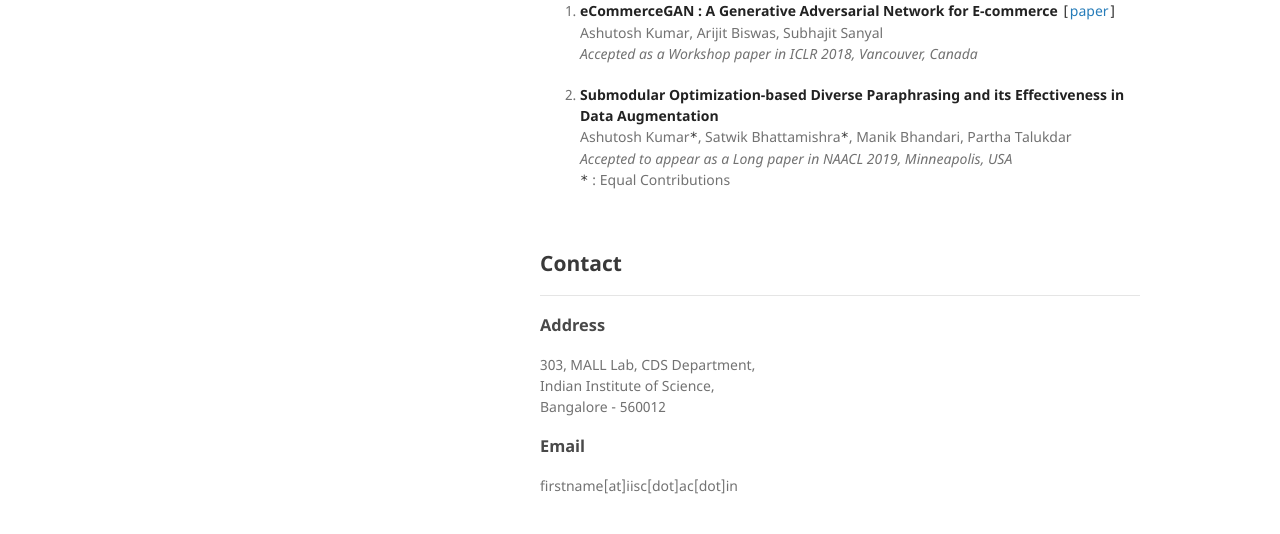
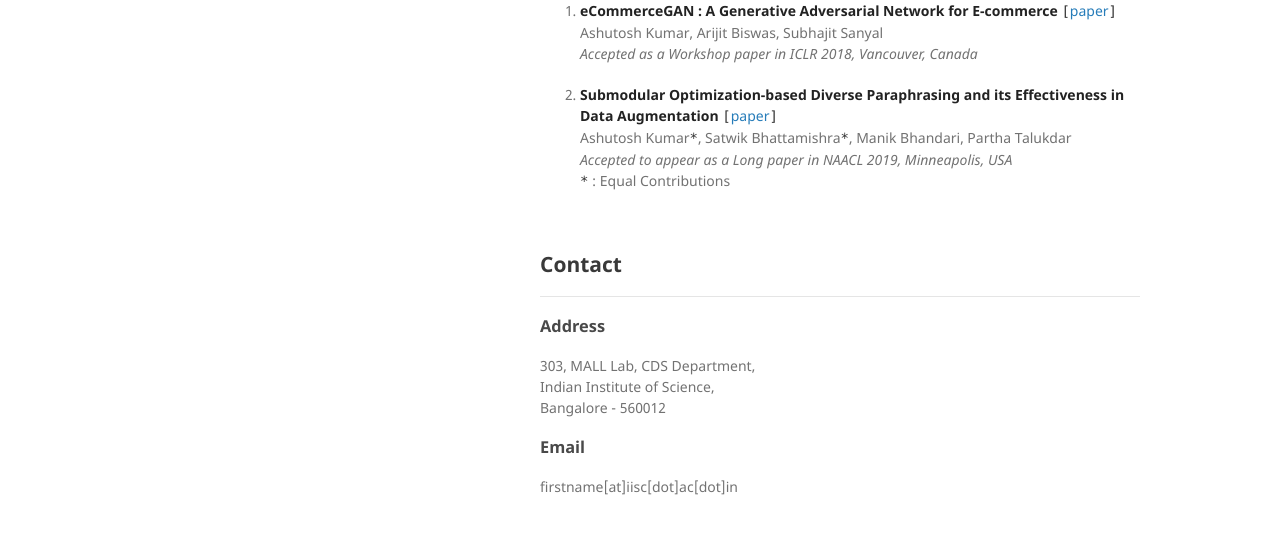
Before and after one commit to ashutoshml/ashutoshml.github.io, a Jekyll site: the page built from index.md, in a window 1280 px wide and 1384 px high. Shown: the part 817-1351 px from the top of the window. Built offline with Jekyll 4.4.1, drawn with Linux system fonts in a browser that asks for light colours; a style sheet for code colours, icons or effects is not loaded; our own code applies the rules of GitHub Pages for plain Markdown files.

Commit message:
Update paper

```diff
--- a/index.md
+++ b/index.md
@@ -35,7 +35,7 @@ Teaching Assistant
     Ashutosh Kumar, Arijit Biswas, Subhajit Sanyal <br>
     *Accepted as a Workshop paper in ICLR 2018, Vancouver, Canada*
 
-2. **Submodular Optimization-based Diverse Paraphrasing and its Effectiveness in Data Augmentation** <br>
+2. **Submodular Optimization-based Diverse Paraphrasing and its Effectiveness in Data Augmentation** `[`[paper](http://malllabiisc.github.io/publications/papers/DiPS_NAACL19.pdf)`]` <br>
     Ashutosh Kumar`*`, Satwik Bhattamishra`*`, Manik Bhandari, Partha Talukdar <br>
     *Accepted to appear as a Long paper in NAACL 2019, Minneapolis, USA* <br>
   `*` : Equal Contributions
```
